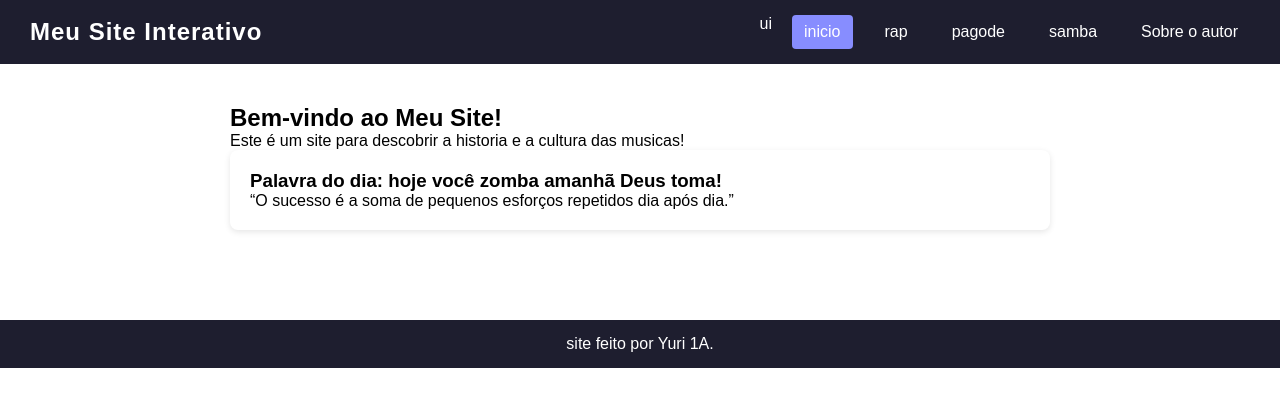
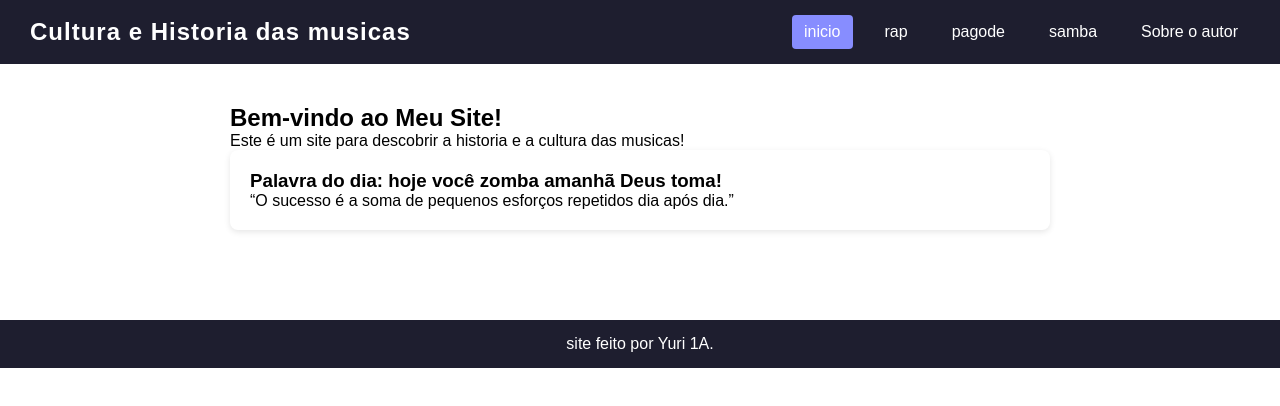
Before and after one commit to silva2767/silva, a plain HTML site: page index.html in a window 1280 px wide. Drawn offline with Linux system fonts and the light colour scheme.

Commit message:
fix: Altera titulo

```diff
--- a/index.html
+++ b/index.html
@@ -3,16 +3,16 @@
 <head>
   <meta charset="UTF-8">
   <meta name="viewport" content="width=device-width, initial-scale=1.0">
-  <title>descubra a cultura e a historia das musicas</title>
+  <title>Descubra a cultura e a historia das musicas</title>
   <link rel="stylesheet" href="style.css">
 </head>
 <body>
 
   <header>
-    <h1>Meu Site Interativo</h1>
+    <h1>Cultura e Historia das musicas</h1>
     <nav>
       <ul id="menu">
-      ui
+
         <li class="active" data-section="home">inicio</li>
         <li data-section="sobre">rap</li>
         <li data-section="servicos">pagode</li>
```
